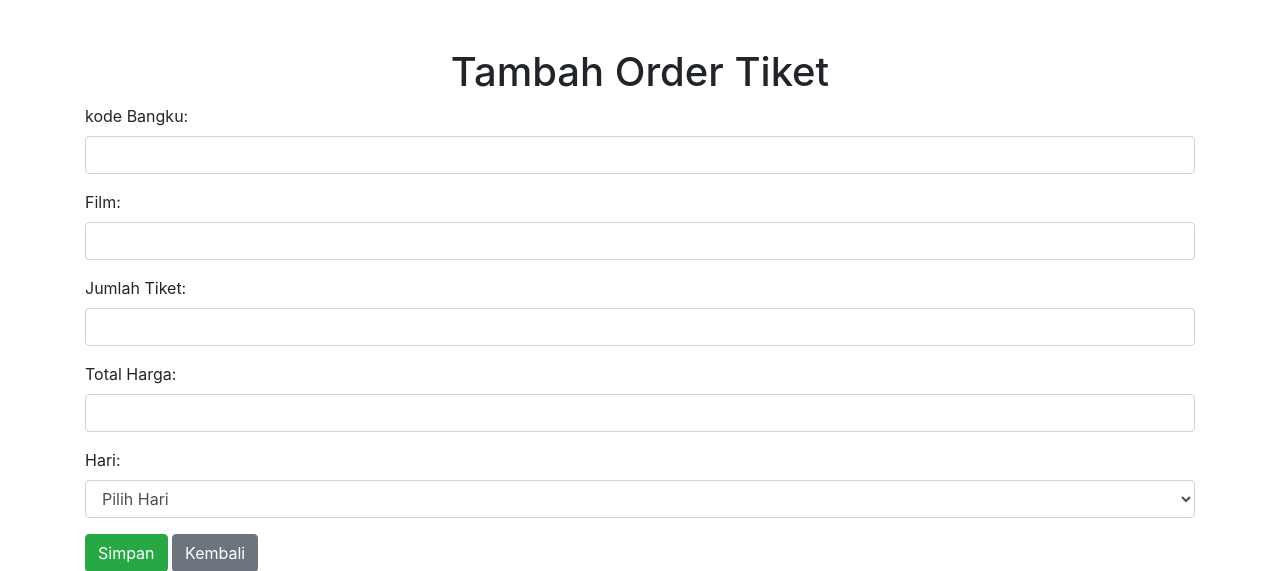
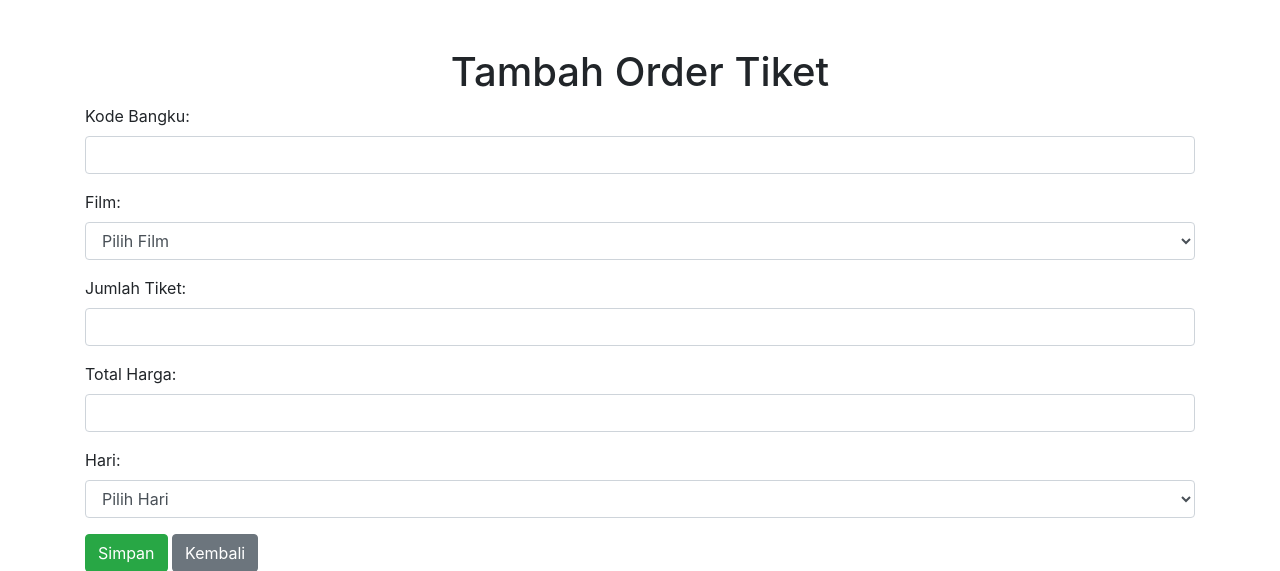
Before and after one commit to aliefhr/tugas-crod, a PHP site: page /create_order.php in a window 1280 px wide. Shown: the top 571 px of the page. Run offline with PHP 8.4, Linux system fonts and the light colour scheme; data that the repository does not hold is empty.

Commit message:
create_order.php

```diff
--- a/uts1/create_order.php
+++ b/uts1/create_order.php
@@ -1,3 +1,10 @@
+<?php
+include 'config.php';
+
+// Mengambil data film dari tabel jadwal_film
+$result = $conn->query("SELECT * FROM jadwal_film");
+?>
+
 <!DOCTYPE html>
 <html lang="en">
 <head>
@@ -12,12 +19,19 @@
         <h1 class="text-center">Tambah Order Tiket</h1>
         <form action="store_order.php" method="POST">
             <div class="form-group">
-                <label for="nama_pembeli">kode Bangku:</label>
+                <label for="nama_pembeli">Kode Bangku:</label>
                 <input type="text" class="form-control" id="nama_pembeli" name="nama_pembeli" required>
             </div>
             <div class="form-group">
                 <label for="film">Film:</label>
-                <input type="text" class="form-control" id="film" name="film" required>
+                <select class="form-control" id="film" name="film" required>
+                    <option value="">Pilih Film</option>
+                    <?php while ($row = $result->fetch_assoc()): ?>
+                        <option value="<?php echo htmlspecialchars($row['film']); ?>">
+                            <?php echo htmlspecialchars($row['film']); ?>
+                        </option>
+                    <?php endwhile; ?>
+                </select>
             </div>
             <div class="form-group">
                 <label for="jumlah_tiket">Jumlah Tiket:</label>
```
